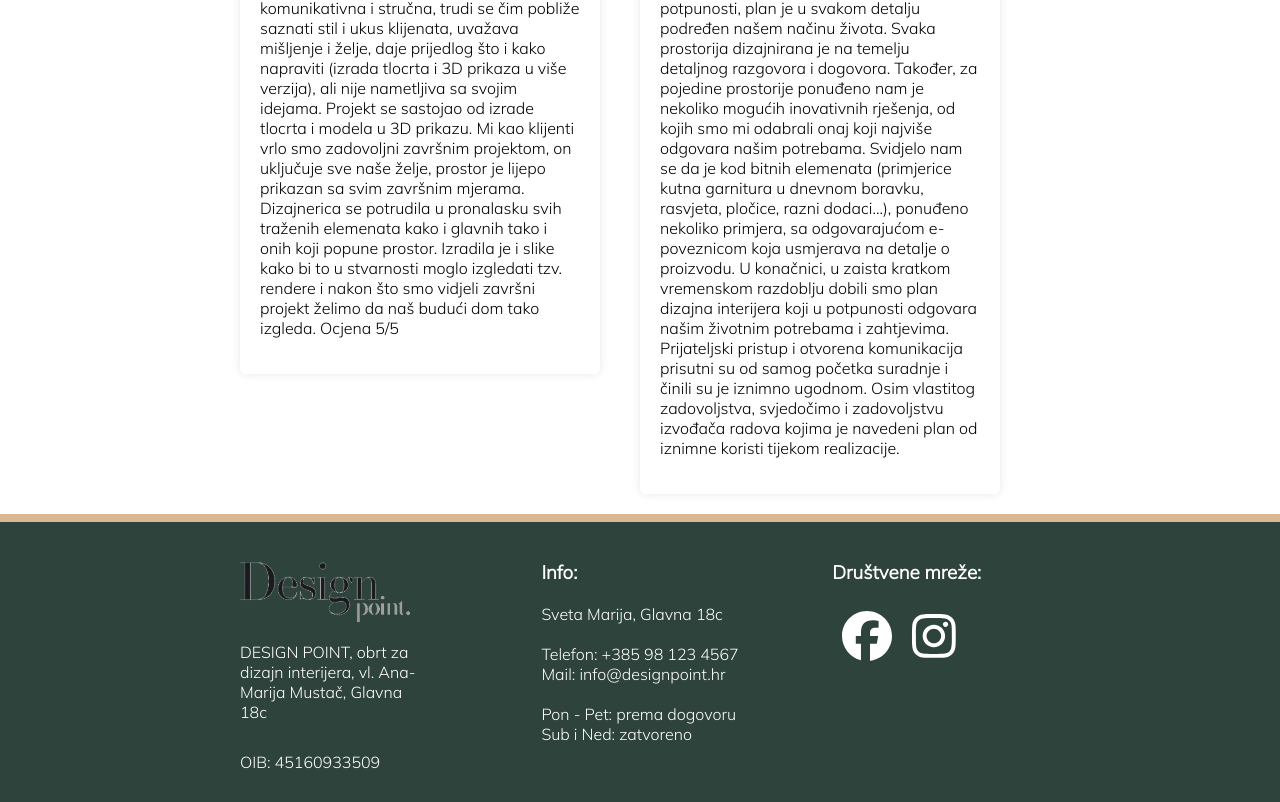
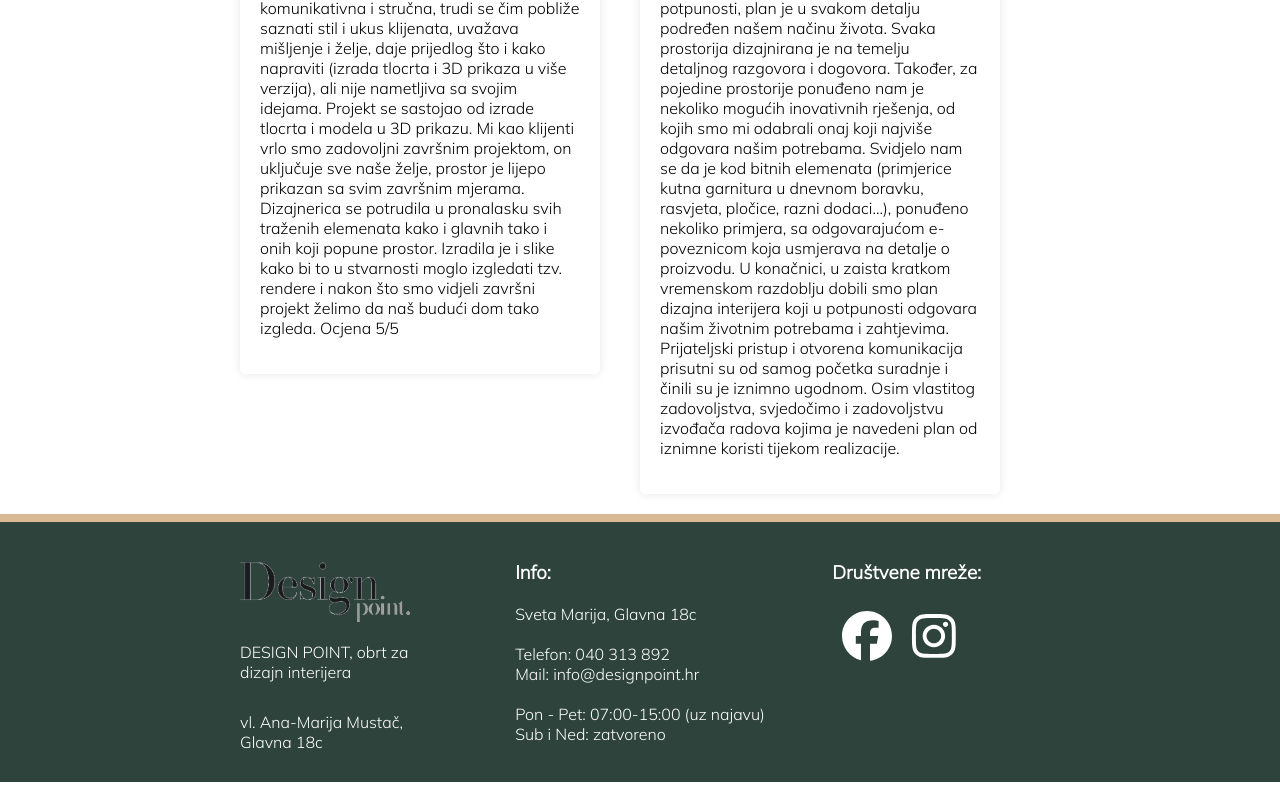
Before and after one commit to YDundie/designPoint, a Next.js app: page / in a window 1280 px wide. Shown: the part 2079-2881 px from the top of the page. Built offline with nearby package versions, Linux system fonts and the light colour scheme.

Commit message:
Update footer information

```diff
--- a/components/Footer.js
+++ b/components/Footer.js
@@ -10,8 +10,8 @@ export default function Footer(props) {
       <div className={styles.info}>
         <div className={styles.contactInfo}>
           <img src="./images/logo.png" height={60} style={{ marginTop: 20 }} />
-          <p>DESIGN POINT, obrt za dizajn interijera, vl. Ana-Marija Mustač, Glavna 18c</p>
-          <p>OIB: 45160933509</p>
+          <p>DESIGN POINT, obrt za dizajn interijera</p>
+          <p>vl. Ana-Marija Mustač, Glavna 18c</p>
         </div>
       </div>
       <div className={styles.contact}>
@@ -22,7 +22,7 @@ export default function Footer(props) {
           </div>
           <div className={styles.topAndBottomMargin}>
             <p>
-              Telefon: <a href="tel:+385 98 123 4567">+385 98 123 4567</a>
+              Telefon: <a href="tel:040 313 892">040 313 892</a>
             </p>
 
             <p>
@@ -30,8 +30,8 @@ export default function Footer(props) {
             </p>
           </div>
           <div className={styles.topAndBottomMargin}>
-            <p>Pon - Pet: prema dogovoru </p>
-            <p>Sub i Ned: zatvoreno </p>
+            <p>Pon - Pet: 07:00-15:00 (uz najavu) </p>
+            <p style={{ paddingBottom: 20 }}>Sub i Ned: zatvoreno </p>
           </div>
         </div>
       </div>
```
